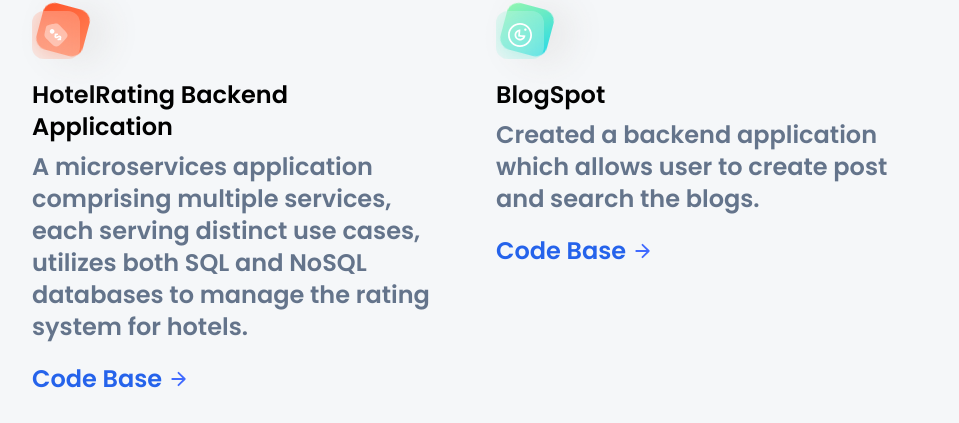
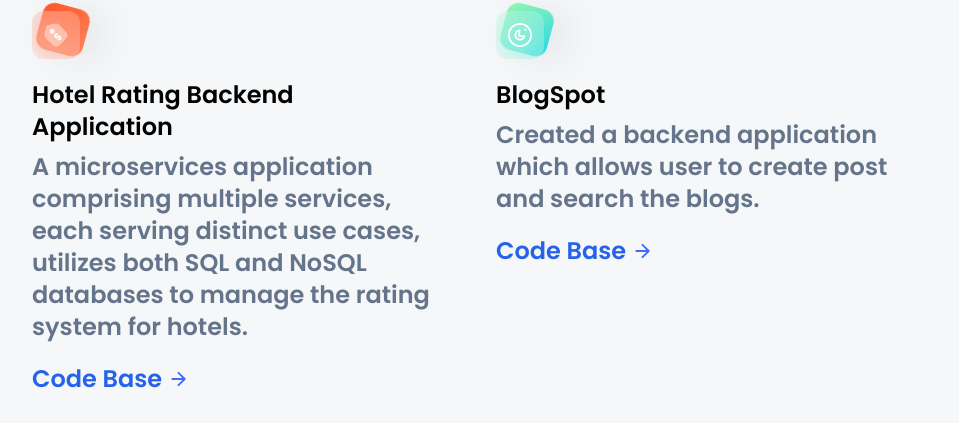
Before and after one commit to Osho957/3d-portfolio, a React (Vite) app: page /projects in a window 1280 px wide. Shown: the part 377-800 px from the top of the page, without its empty margins (160-1119 px from the left). Built offline with nearby package versions, Linux system fonts and the light colour scheme.

Commit message:
Minor changes in name

```diff
--- a/src/constants/index.js
+++ b/src/constants/index.js
@@ -189,7 +189,7 @@
     {
         iconUrl: pricewise,
         theme: 'btn-back-red',
-        name: 'HotelRating Backend Application',
+        name: 'Hotel Rating Backend Application',
         description: 'A microservices application comprising multiple services, each serving distinct use cases, utilizes both SQL and NoSQL databases to manage the rating system for hotels. ',
         link: 'https://github.com/Osho957/HotelRatingApplication',
     },
```
